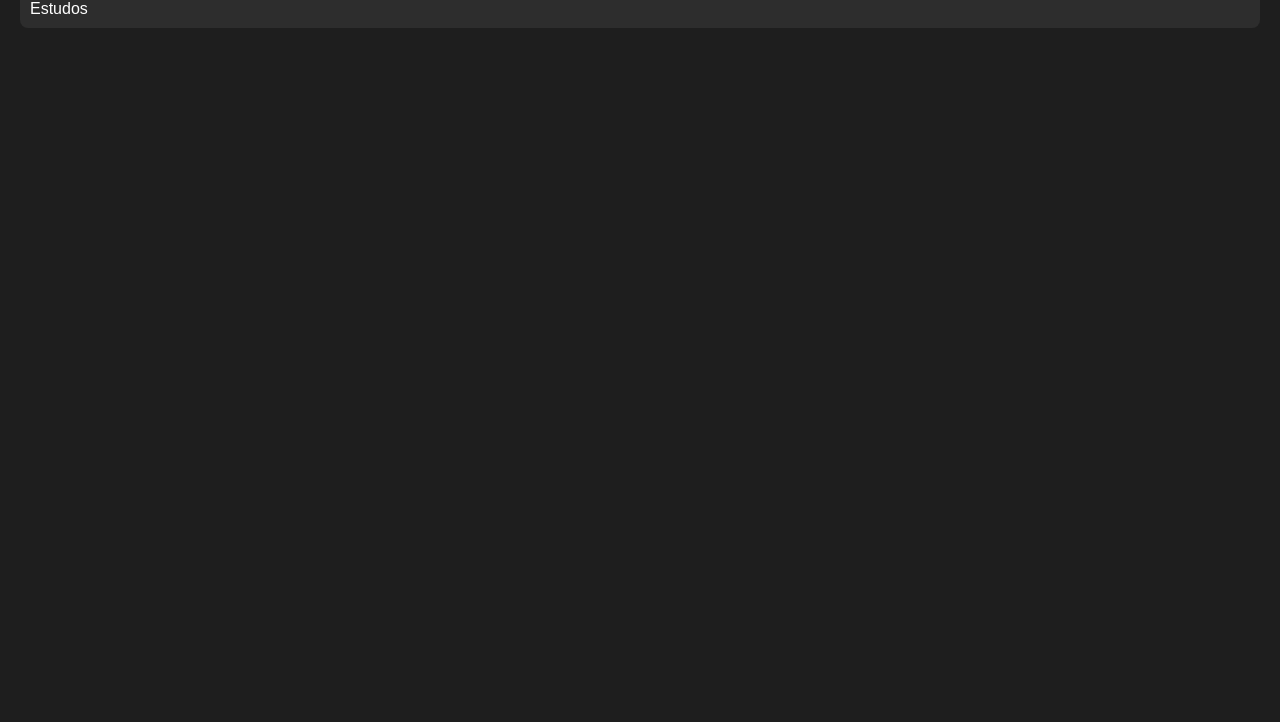
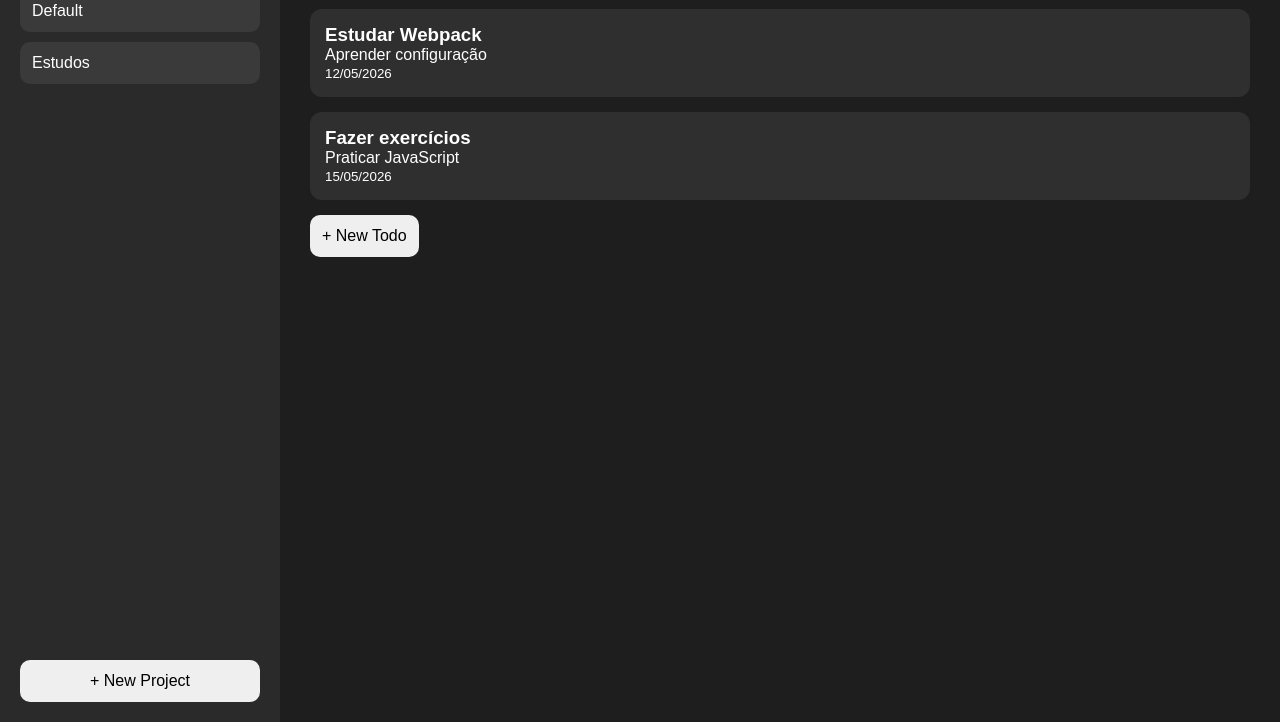
Before and after one commit to FelipeCBo/todo-list, a website built with webpack: page src/template.html in a window 1280 px wide. Shown: the part 78-800 px from the top of the page. Built offline with nearby package versions, Linux system fonts and the light colour scheme.

Commit message:
Do the logic of the todo list

```diff
--- a/src/index.js
+++ b/src/index.js
@@ -5,13 +5,33 @@ import {
     getProjects
 } from "./logic/projectManager";
 
+import {
+    createTodo
+} from "./logic/todoManager";
+
 import renderProjects from "./ui/renderProjects";
+import renderTodos from "./ui/renderTodos";
 
-createProject("Default");
+const defaultProject = createProject("Default");
+
 createProject("Estudos");
 
-const projects = getProjects();
+createTodo(
+    defaultProject,
+    "Estudar Webpack",
+    "Aprender configuração",
+    "12/05/2026",
+    "high"
+);
 
-console.log(projects);
+createTodo(
+    defaultProject,
+    "Fazer exercícios",
+    "Praticar JavaScript",
+    "15/05/2026",
+    "medium"
+);
 
-renderProjects(projects);
+renderProjects(getProjects());
+
+renderTodos(defaultProject);
--- a/src/logic/todoManager.js
+++ b/src/logic/todoManager.js
@@ -0,0 +1,24 @@
+import Todo from "../models/Todo";
+
+function createTodo(
+    project,
+    title,
+    description,
+    dueDate,
+    priority
+) {
+    const todo = new Todo(
+        title,
+        description,
+        dueDate,
+        priority
+    );
+
+    project.addTodo(todo);
+
+    return todo;
+}
+
+export {
+    createTodo
+};
--- a/src/models/Todo.js
+++ b/src/models/Todo.js
@@ -1,10 +1,12 @@
 export default class Todo {
     constructor(title, description, dueDate, priority){
         this.id = crypto.randomUUID();
+
         this.title = title;
         this.description = description;
         this.dueDate = dueDate;
         this.priority = priority;
+
         this.completed = false;
     };
 
--- a/src/styles/style.css
+++ b/src/styles/style.css
@@ -1,17 +1,70 @@
+* {
+    margin: 0;
+    padding: 0;
+    box-sizing: border-box;
+}
+
 body {
-    margin: 0;
+    font-family: sans-serif;
     background-color: #1e1e1e;
     color: white;
-    font-family: sans-serif;
+}
+
+#app {
+    display: flex;
+    height: 100vh;
+}
+
+#sidebar {
+    width: 280px;
+    background-color: #2a2a2a;
+    padding: 20px;
+
+    display: flex;
+    flex-direction: column;
+}
+
+#sidebar h2 {
+    margin-bottom: 20px;
 }
 
 #projects {
-    padding: 20px;
+    flex: 1;
 }
 
-#projects div {
-    background-color: #2d2d2d;
-    padding: 10px;
+.project-card {
+    background-color: #3a3a3a;
+    padding: 12px;
+    border-radius: 10px;
     margin-bottom: 10px;
-    border-radius: 8px;
+    cursor: pointer;
+    transition: 0.2s;
 }
+
+.project-card:hover {
+    background-color: #4a4a4a;
+}
+
+#main-content {
+    flex: 1;
+    padding: 30px;
+}
+
+#todos {
+    margin-top: 20px;
+}
+
+button {
+    border: none;
+    padding: 12px;
+    border-radius: 10px;
+    cursor: pointer;
+    font-size: 1rem;
+}
+
+.todo-card {
+    background-color: #2f2f2f;
+    padding: 15px;
+    border-radius: 12px;
+    margin-bottom: 15px;
+}
--- a/src/template.html
+++ b/src/template.html
@@ -6,8 +6,33 @@
     <title>Todo List</title>
 </head>
 <body>
-    <div id="content">
-        <div id="projects"></div>
+    <div id="app">
+
+        <aside id="sidebar">
+
+            <h2>Projects</h2>
+
+            <div id="projects"></div>
+
+            <button id="new-project-btn">
+                + New Project
+            </button>
+
+        </aside>
+
+        <main id="main-content">
+
+            <h1>Todo list</h1>
+
+            <div id="todos"></div>
+
+            <button id="new-todo-btn">
+                + New Todo
+            </button>
+
+        </main>
+
     </div>
+
 </body>
 </html>
--- a/src/ui/renderProjects.js
+++ b/src/ui/renderProjects.js
@@ -1,16 +1,13 @@
 export default function renderProjects(projects) {
-    console.log("RECEBIDO:");
-    console.log(projects);
-
     const container = document.getElementById("projects");
-
-    console.log(container);
 
     container.innerHTML = "";
 
     projects.forEach(project => {
         const div = document.createElement("div");
 
+        div.classList.add("project-card");
+
         div.textContent = project.name;
 
         container.appendChild(div);
--- a/src/ui/renderTodos.js
+++ b/src/ui/renderTodos.js
@@ -0,0 +1,19 @@
+export default function renderTodos(project) {
+    const container = document.getElementById("todos");
+
+    container.innerHTML = "";
+
+    project.todos.forEach(todo => {
+        const div = document.createElement("div");
+
+        div.classList.add("todo-card");
+
+        div.innerHTML = `
+            <h3>${todo.title}</h3>
+            <p>${todo.description}</p>
+            <small>${todo.dueDate}</small>
+        `;
+
+        container.appendChild(div);
+    });
+}
```
